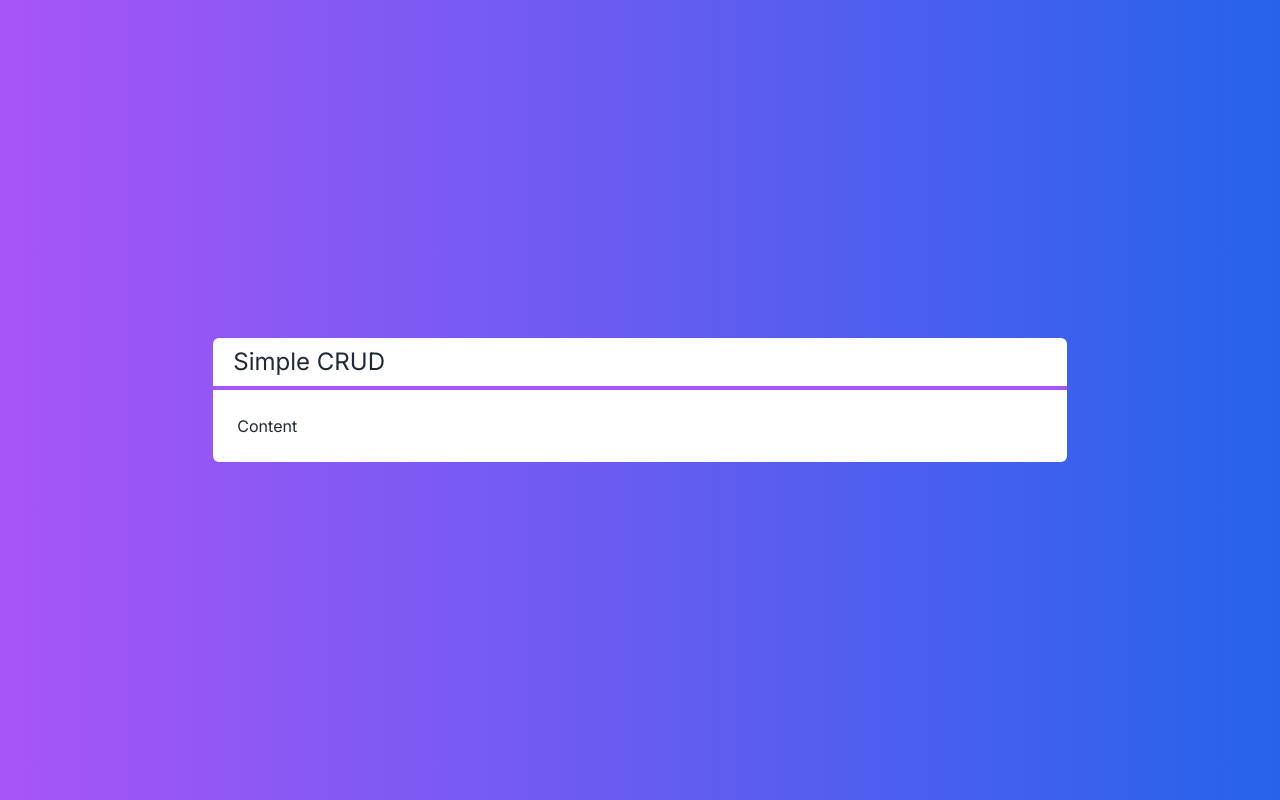
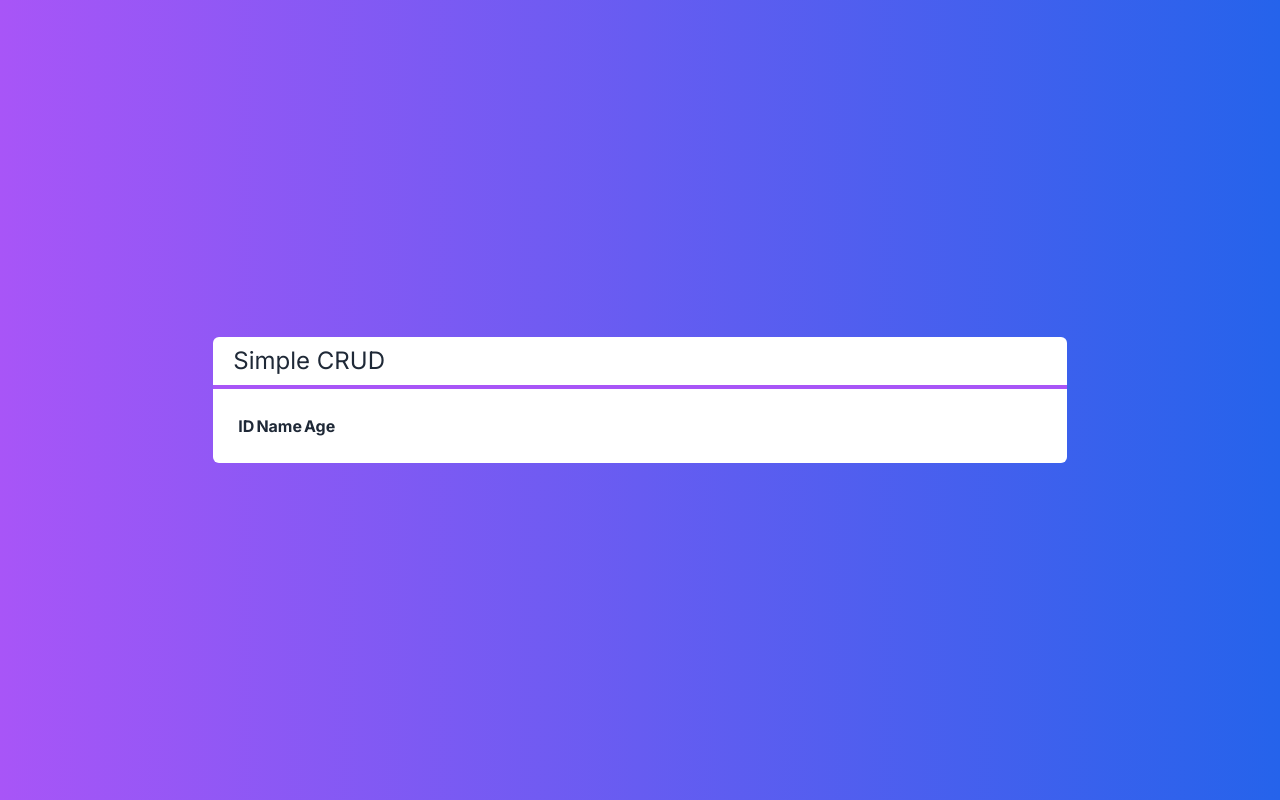
Before and after one commit to iaraflaminio/project-next-crud, a Next.js app: page / in a window 1280 px wide. Built offline with nearby package versions, Linux system fonts and the light colour scheme.

Commit message:
Initial Table Clients - testing

```diff
--- /dev/null
+++ b/src/components/TableClient.tsx
@@ -0,0 +1,17 @@
+import Client from "@/core/Client"
+
+interface TableProps{
+    clients: Client[]
+}
+
+export default function TableClient(props: TableProps){
+    return (
+        <table>
+            <tr>
+                <th>ID</th>
+                <th>Name</th>
+                <th>Age</th>
+            </tr>
+        </table>
+    )
+}
--- a/src/pages/index.tsx
+++ b/src/pages/index.tsx
@@ -1,9 +1,19 @@
 import Layout from "@/components/Layout";
+import TableClient from "@/components/TableClient";
+import Client from "@/core/Client";
 import { Inter } from "next/font/google";
 
 const inter = Inter({ subsets: ["latin"] });
 
 export default function Home() {
+
+  const clients = [
+    new Client('Ana', 34, '1'),
+    new Client('Catherine', 28, '2'),
+    new Client('Stephan', 30, '3'),
+    new Client('Caleb', 29, '4')
+  ]
+
   return (
     <div
       className={`flex h-screen justify-center items-center
@@ -11,7 +21,7 @@ export default function Home() {
      ${inter.className}`}>
 
       <Layout Title="Simple CRUD">
-        <span>Content</span>
+        <TableClient clients={clients}></TableClient>
       </Layout>
     </div>
   );
```
